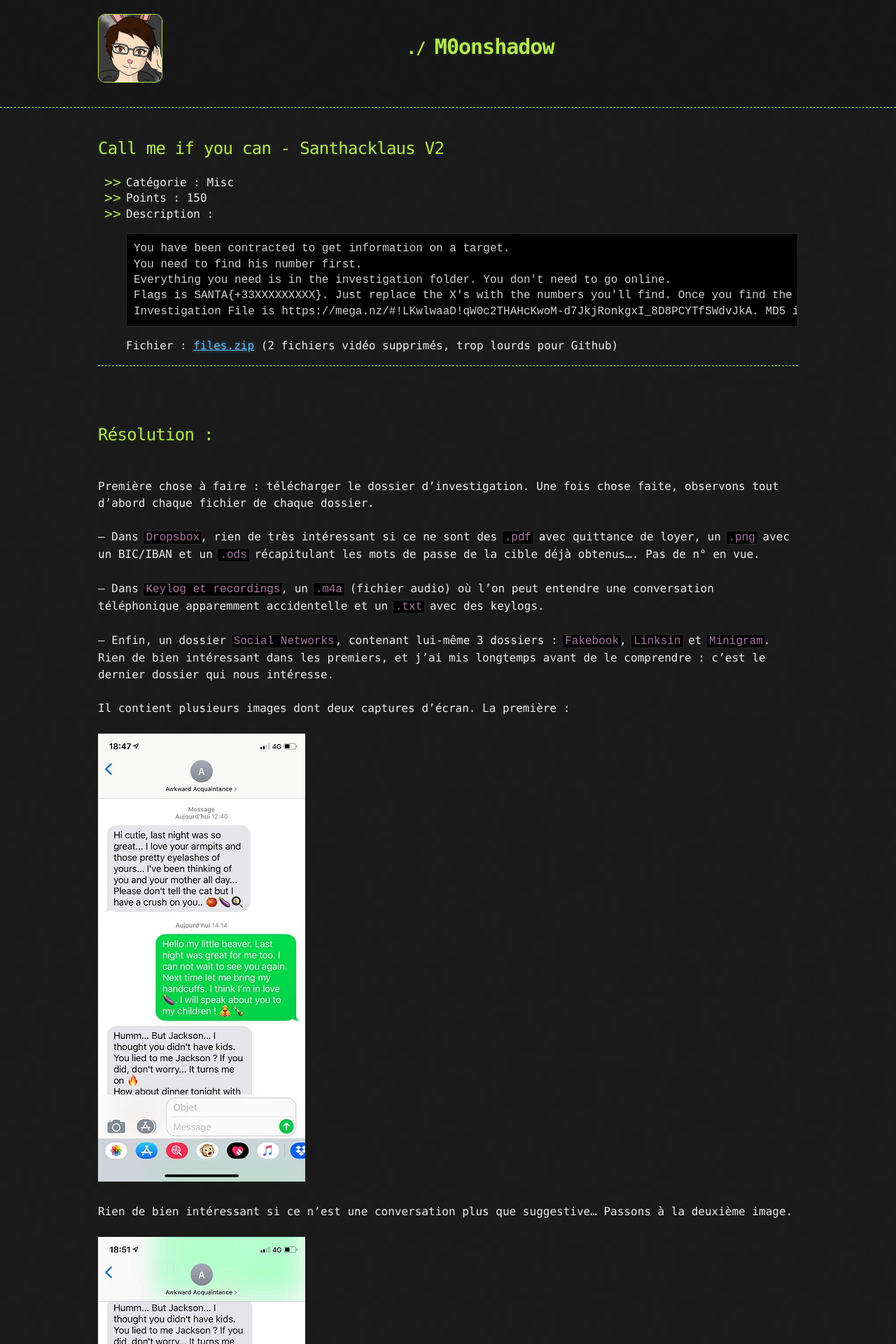
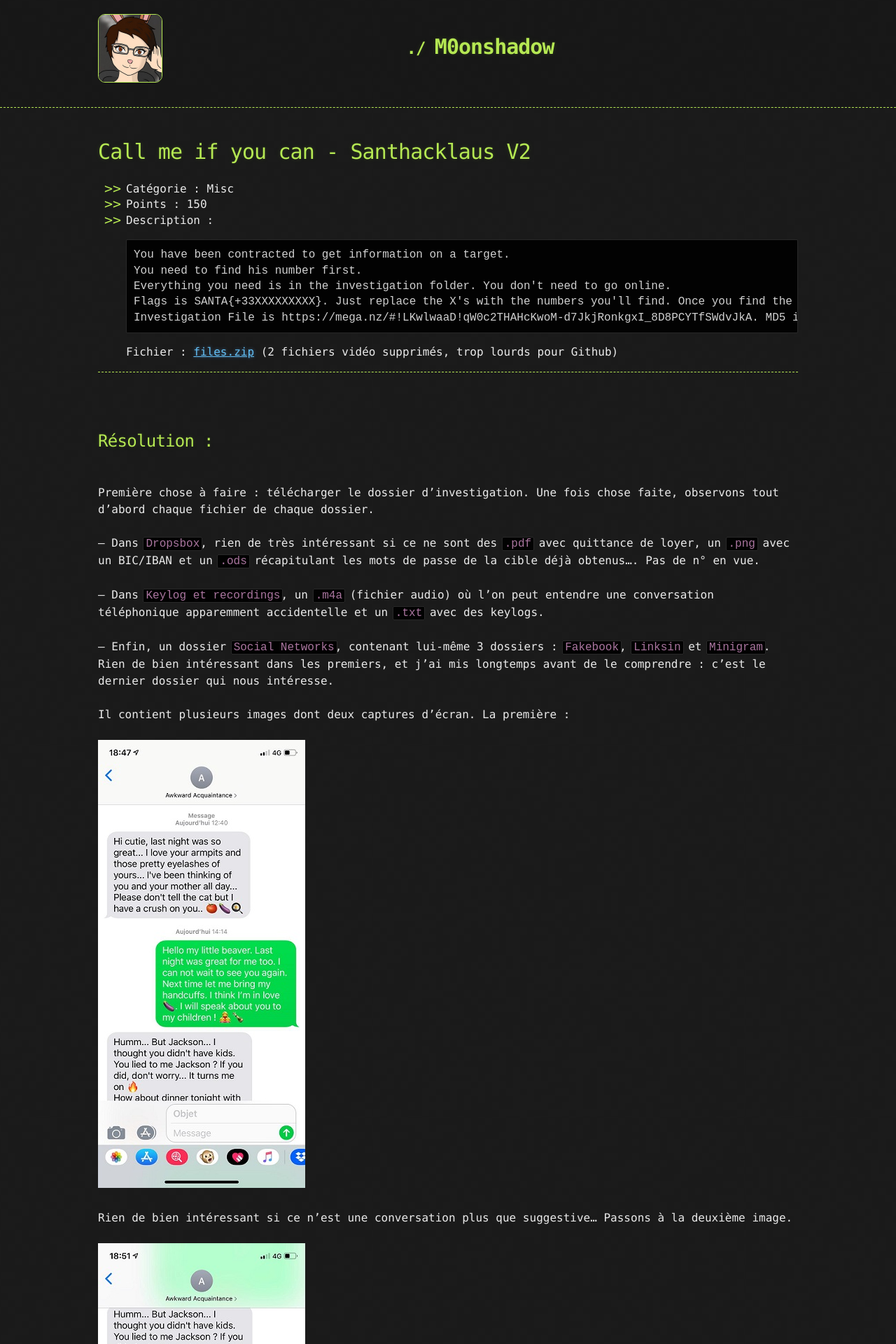
Before and after one commit to M0onshadow/M0onshadow.github.io, a Jekyll site: the page built from ctf/Santhacklaus/CMIYC/callme.md, in a window 1280 px wide. Shown: the top 1920 px of the page at 70% size. Built offline with Jekyll 4.4.1, drawn with Linux system fonts in a browser that asks for light colours; the repository's description, which GitHub fills in, is left out; our own code applies the rules of GitHub Pages for plain Markdown files.

```diff
--- a/ctf/Santhacklaus/CMIYC/callme.md
+++ b/ctf/Santhacklaus/CMIYC/callme.md
@@ -2,7 +2,7 @@
 layout: default
 ---
 
-## Call me if you can - Santhacklaus V2
+# Call me if you can - Santhacklaus V2
 
 - Catégorie : Misc
 - Points : 150
```
